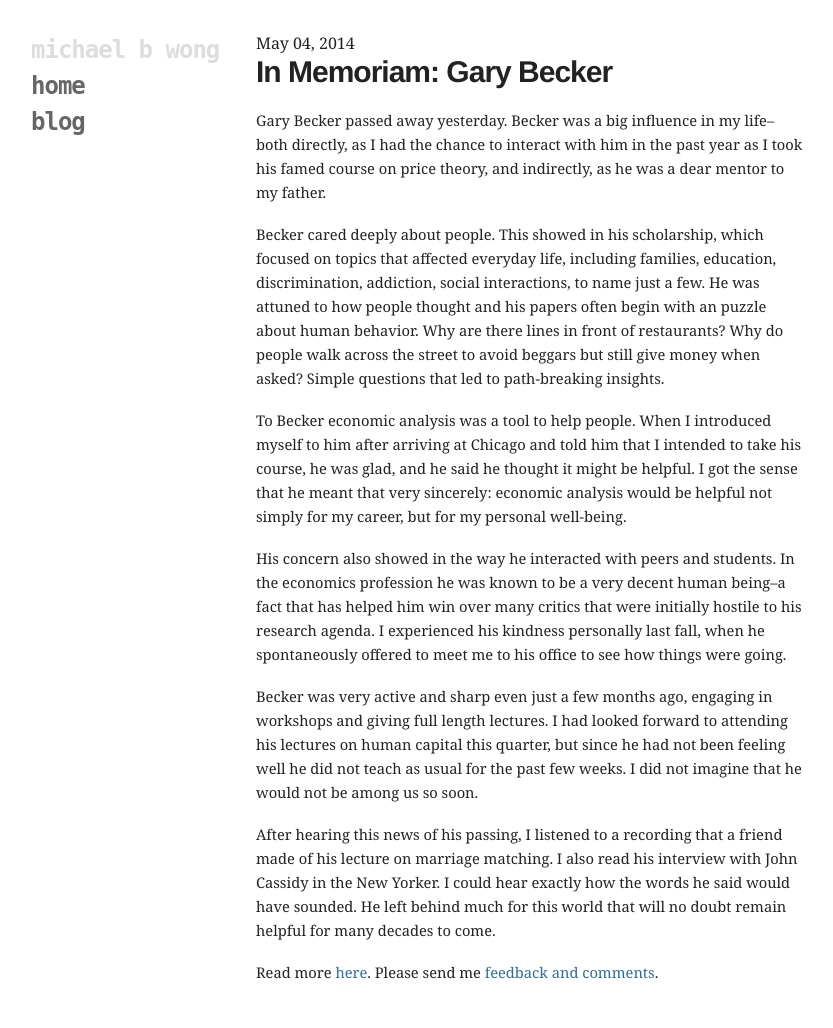
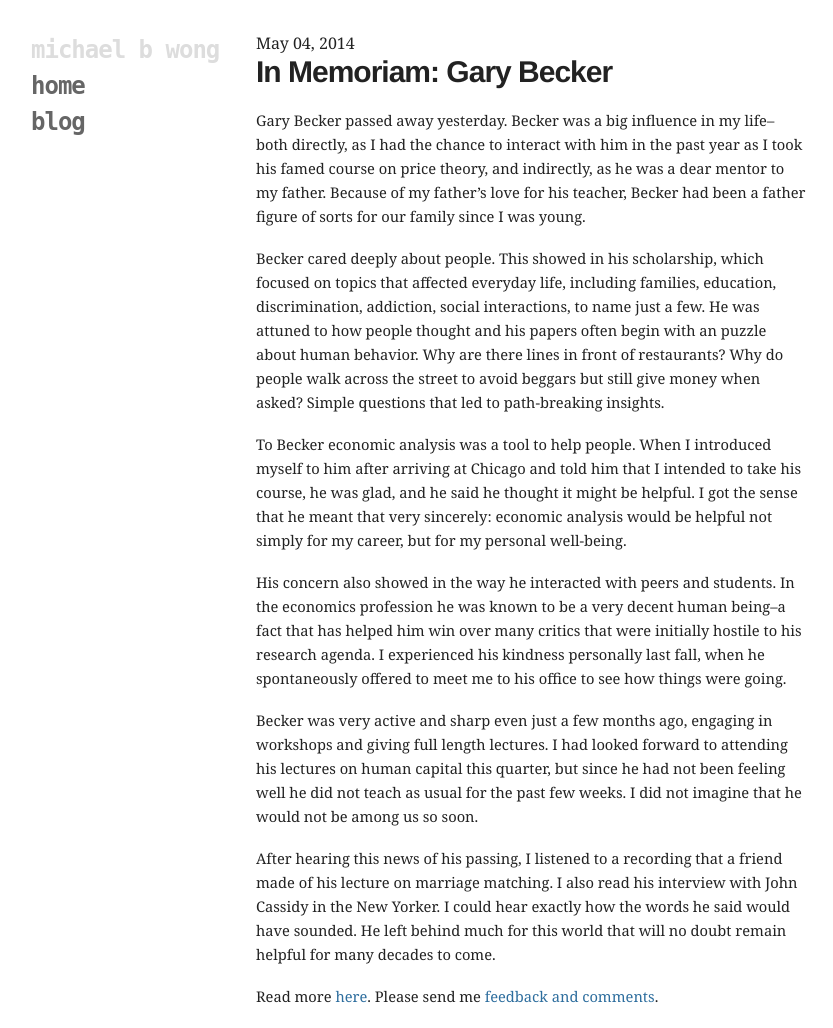
Before and after one commit to mbwong/mbwong.github.com, a Jekyll site: the page built from _posts/2014-05-04-gary-becker.md, in a window 1280 px wide. Shown: the whole page, without its empty margins (94-927 px from the left). Built offline with Jekyll 4.4.1, drawn with Linux system fonts in a browser that asks for light colours; before the commit the page ends 1004 px from its top, so only the background shows below that.

Commit message:
Update 2014-05-04-gary-becker.md

```diff
--- a/_posts/2014-05-04-gary-becker.md
+++ b/_posts/2014-05-04-gary-becker.md
@@ -7,7 +7,7 @@ layout: post
 
 # In Memoriam: Gary Becker
 
-Gary Becker passed away yesterday. Becker was a big influence in my life--both directly, as I had the chance to interact with him in the past year as I took his famed course on price theory, and indirectly, as he was a dear mentor to my father.
+Gary Becker passed away yesterday. Becker was a big influence in my life--both directly, as I had the chance to interact with him in the past year as I took his famed course on price theory, and indirectly, as he was a dear mentor to my father. Because of my father's love for his teacher, Becker had been a father figure of sorts for our family since I was young.
 
 Becker cared deeply about people. This showed in his scholarship, which focused on topics that affected everyday life, including families, education, discrimination, addiction, social interactions, to name just a few. He was attuned to how people thought and his papers often begin with an puzzle about human behavior. Why are there lines in front of restaurants? Why do people walk across the street to avoid beggars but still give money when asked? Simple questions that led to path-breaking insights.
 
```
